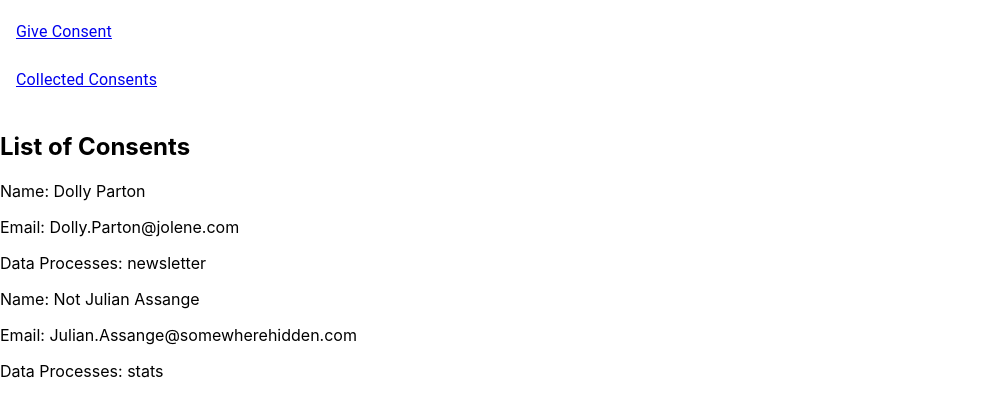
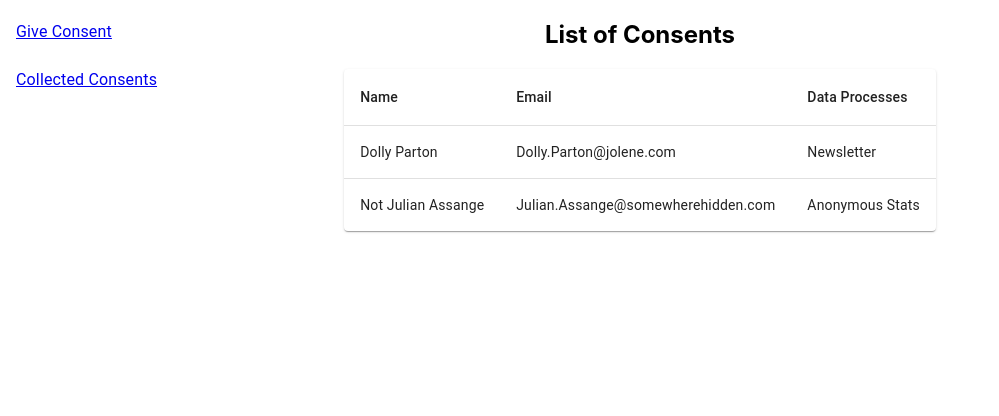
Before and after one commit to Amuga/didomi-consent-handler, a React (Create React App) app in the folder consent-handler/: page /collected-consents in a window 1280 px wide. Shown: the top 416 px of the page, without its empty margins (0-999 px from the left). Built offline with nearby package versions, Linux system fonts and the light colour scheme.

Commit message:
UI Polish
TODO: fake post, user side pagination, validation, tests

```diff
--- a/consent-handler/src/App.js
+++ b/consent-handler/src/App.js
@@ -1,8 +1,6 @@
 import React from 'react'
-import Box from '@mui/material/Box';
-import List from '@mui/material/List';
-import ListItem from '@mui/material/ListItem';
-import ListItemText from '@mui/material/ListItemText';
+import { List, ListItem, ListItemText } from '@mui/material';
+
 import { signal } from "@preact/signals-react";
 import { BrowserRouter as Router, Routes, Route, Link } from 'react-router-dom'
 import { FetchAppData } from './app-state'
@@ -17,12 +15,12 @@ FetchAppData().then(
     consents.value = result
   })
 
-
-function App() {
+const App = () => {
 
   return (
       <Router>
-          <nav>
+        <div style={{display: 'flex'}}>
+          <nav style={{position: 'absolute'}}>
             <List>
               <ListItem>
                 <Link to="/give-consent">
@@ -40,6 +38,7 @@ function App() {
             <Route path="/collected-consents" element={<ConsentList />} />
             <Route path="/give-consent" element={<ConsentForm />} />
           </Routes>
+        </div>
       </Router>
   )
 }
--- a/consent-handler/src/app-state.js
+++ b/consent-handler/src/app-state.js
@@ -3,8 +3,8 @@
 const mockConsentsData = {
   status: 'success',
   data: [
-      {email: 'Dolly.Parton@jolene.com', name: 'Dolly Parton', selectedProcesses: 'newsletter'},
-      {email: 'Julian.Assange@somewherehidden.com', name: 'Not Julian Assange', selectedProcesses: 'stats'},
+      {email: 'Dolly.Parton@jolene.com', name: 'Dolly Parton', selectedProcesses: 'Newsletter'},
+      {email: 'Julian.Assange@somewherehidden.com', name: 'Not Julian Assange', selectedProcesses: 'Anonymous Stats'},
       // Add more mock data as needed
     ],
 };
--- a/consent-handler/src/components/ConsentForm.js
+++ b/consent-handler/src/components/ConsentForm.js
@@ -6,9 +6,9 @@ const ConsentForm = () => {
   const [name, setName] = useState('')
   const [email, setEmail] = useState('')
   const [selectedProcesses, setSelectedProcesses] = useState([])
-  const options = [ { value: 'newsletter', label: 'Receive newsletter' },
-    { value: 'adTargetting', label: 'Be shown targetd ads' },
-    { value: 'stats', label: 'Contribute to anonymous visit statistics' },
+  const options = [ { value: 'Newsletter', label: 'Receive newsletter' },
+    { value: 'Ad Targetting', label: 'Be shown targetd ads' },
+    { value: 'Anonymous Stats', label: 'Contribute to anonymous visit statistics' },
   ];
 
   const handleCheckboxChange = (event) => {
@@ -30,7 +30,10 @@ const ConsentForm = () => {
 
   const handleSubmit = (e) => {
     // End result
-    consents.value = [...consents.value, {name, email, selectedProcesses}]
+    //TODO: Fake a POST
+    const processes = selectedProcesses.join(', ')
+    console.log(processes)
+    consents.value = [...consents.value, {name, email, selectedProcesses: processes}]
     clearForm()
   };
 
@@ -39,7 +42,9 @@ const ConsentForm = () => {
       sx={{
         display: 'flex',
         flexDirection: 'column',
-        alignItems: 'center'
+        alignItems: 'center',
+        margin: 'auto',
+        width: '100%'
       }}
     >
         <TextField label='Name' onChange={(e) => setName(e.target.value)} value={name} variant='outlined'/>
--- a/consent-handler/src/components/ConsentList.js
+++ b/consent-handler/src/components/ConsentList.js
@@ -1,4 +1,5 @@
 import React from 'react';
+import { Table, TableBody, TableCell, TableContainer, TableHead, TableRow, Paper } from '@mui/material'
 import { consents } from '../App'
 
 
@@ -8,16 +9,37 @@ const ConsentList = () => {
     console.log(consents?.value)
 
   return (
-    <div>
+    <div style={{
+      alignItems: 'center',
+      margin: 'auto',
+      textAlign: 'center'
+      }}
+    >
       <h2>List of Consents</h2>
       {consents?.value.length ?
-        consents.value.map((consent) => (
-          <div key={consent.email}>
-            <p>Name: {consent.name}</p>
-            <p>Email: {consent.email}</p>
-            <p>Data Processes: {consent.selectedProcesses}</p>
-          </div>
-        ))
+      (
+        <TableContainer component={Paper}>
+          <Table sx={{ width: '100%' }}
+          aria-label="simple table">
+            <TableHead>
+              <TableRow>
+                <TableCell>Name</TableCell>
+                <TableCell align='left'>Email</TableCell>
+                <TableCell align='left'>Data Processes</TableCell>
+              </TableRow>
+            </TableHead>
+            <TableBody>
+              {consents.value.map((consent) => (
+                <TableRow key={consent.email}  sx={{ '&:last-child td, &:last-child th': { border: 0 } }}>
+                  <TableCell component='th' scope='row'>{consent.name}</TableCell>
+                  <TableCell component='th' scope='row'>{consent.email}</TableCell>
+                  <TableCell component='th' scope='row'>{consent.selectedProcesses}</TableCell>
+                </TableRow>
+              ))}
+            </TableBody>
+          </Table>
+        </TableContainer>
+        )
       :
         <div> There are no consents in the list</div>
       }
```
